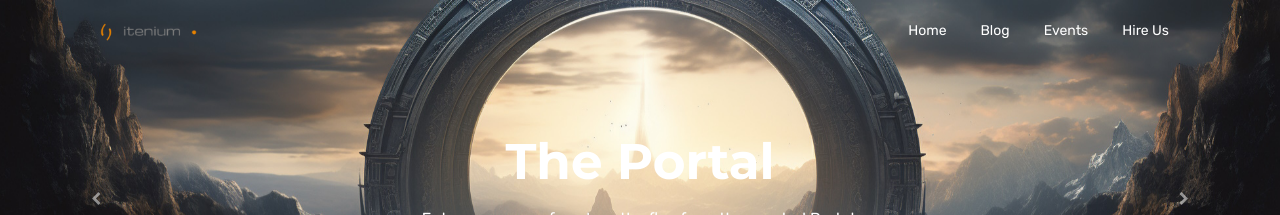
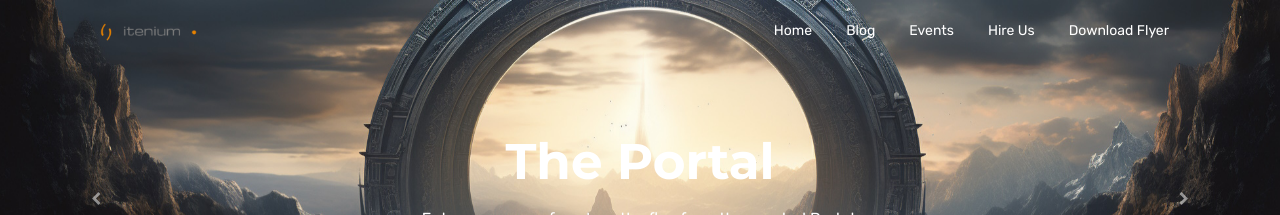
Before and after one commit to itenium-be/Competence-Center, a Jekyll site: the page built from pages/bootcamp-security.html, in a window 1280 px wide. Shown: the top 215 px of the page. Built offline with Jekyll 4.4.1, drawn with Linux system fonts in a browser that asks for light colours.

Commit message:
added security bootcamp flyer

```diff
--- a/pages/bootcamp-security.html
+++ b/pages/bootcamp-security.html
@@ -47,9 +47,7 @@ permalink: /bootcamps/security
                   </a>
                </div>
                <div class="collapse navbar-collapse" id="main-navbar">
-                  <ul
-                     class="navbar-nav mr-auto w-100 justify-content-end clearfix"
-                  >
+                  <ul class="navbar-nav mr-auto w-100 justify-content-end clearfix">
                      <li class="nav-item">
                         <a class="nav-link" href="{{ "/" | relative_url }}"> Home </a>
                      </li>
@@ -61,6 +59,9 @@ permalink: /bootcamps/security
                      </li>
                      <li class="nav-item">
                         <a class="nav-link" href="{{ "/hire-us" | relative_url }}"> Hire Us </a>
+                     </li>
+                     <li class="nav-item">
+                        <a class="nav-link" target="_blank" href="{{ "/assets/SecurityBootcamp-flyer.png" | relative_url }}"> Download Flyer </a>
                      </li>
                   </ul>
                </div>
```
Also changed, not shown: assets/SecurityBootcamp-flyer.png (added).
